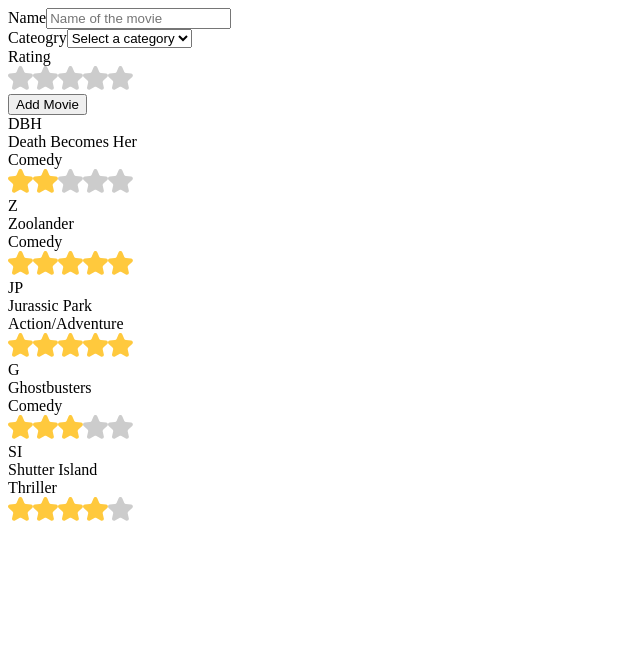
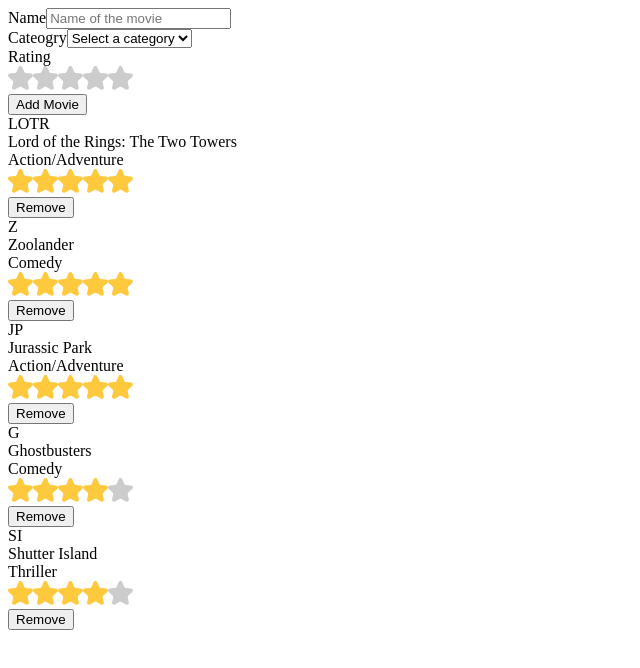
Before and after one commit to aaronalbright/react-screen-it, a React app: page / in a window 1280 px wide. Shown: the top 668 px of the page, without its empty margins (0-640 px from the left). Built offline with nearby package versions, Linux system fonts and the light colour scheme; the HTML template or start-up script is replaced by a standard one.

Commit message:
Added remove item button

```diff
--- a/src/data/movies.json
+++ b/src/data/movies.json
@@ -1,8 +1,8 @@
 [
     {
-        "title": "Death Becomes Her",
-        "cat": "Comedy",
-        "rating": 2
+        "title": "Lord of the Rings: The Two Towers",
+        "cat": "Action/Adventure",
+        "rating": 5
     },
     {
         "title": "Zoolander",
@@ -17,7 +17,7 @@
     {
         "title": "Ghostbusters",
         "cat": "Comedy",
-        "rating": 3
+        "rating": 4
     },
     {
         "title": "Shutter Island",
--- a/src/js/components/App.jsx
+++ b/src/js/components/App.jsx
@@ -15,11 +15,14 @@
   handleButtonClick(newMovie) {
     this.setState({ movies: [newMovie, ...this.state.movies] });
   }
+  handleButton(title) {
+    this.setState({movies: this.state.movies.filter(d => d.title !== title)})
+  }
   render() {
     return (
       <>
         <MovieInfo sendEntry={d => this.handleButtonClick(d)} />
-        <MovieList movies={this.state.movies}/>
+        <MovieList movies={this.state.movies} handleRemove={d => this.handleButton(d)}/>
       </>
     );
   }
--- a/src/js/components/MovieInfo.jsx
+++ b/src/js/components/MovieInfo.jsx
@@ -39,6 +39,10 @@
   };
 
   const hanldeButton = () => {
+    if (name == '' || cat == "" || rating == 0) {
+      alert("Please completely fill in the movie information")
+      return
+    }
     const movieEntry = {
       title: name,
       cat: cat,
--- a/src/js/components/MovieList.jsx
+++ b/src/js/components/MovieList.jsx
@@ -1,9 +1,8 @@
-import React, { useState } from 'react';
+import React from 'react';
 import star from '../../assets/star.svg';
 import starFilled from '../../assets/star-filled.svg';
 
-export default function MovieList(props) {
-  const movies = props.movies;
+export default function MovieList({movies, handleRemove}) {
 
   const fillStars = (num) => {
       return [...Array(5).keys()].map(d => {
@@ -18,8 +17,8 @@
   return (
     <div className="movies-list">
       {movies.map((d,i) => {
-        return <div className="movies-list__item" key={`movie--${i}`}>
-            <div className="item__icon">{d.title.match(/\b(\w)/g).join('')}</div>
+        return <div className="movies-list__item" index={i} key={`movie--${i}`}>
+            <div className="item__icon">{d.title !== '' ? d.title.match(/\b(\w)/g).join('').toUpperCase().slice(0,4) : ''}</div>
             <div className="item__title">
                 {d.title}
             </div>
@@ -27,6 +26,7 @@
             <div className="item__rating">
                 {fillStars(d.rating)}
                 </div>
+              <div className="item__delete"><button onClick={() => handleRemove(d.title)}>Remove</button></div>
             </div>;
       })}
     </div>
--- a/src/scss/main.scss
+++ b/src/scss/main.scss
@@ -84,13 +84,14 @@
     0 4px 8px 0 rgba(97, 160, 255, 0.25);
   border-radius: 8px;
   height: 72px;
-  transition: transform .2s ease-out, filter .2s ease-out, box-shadow .2s ease-out;
+  transition: transform 0.2s ease-out, filter 0.2s ease-out,
+    box-shadow 0.2s ease-out;
   &:hover {
     filter: brightness(120%);
     cursor: pointer;
     transform: translateY(-3px);
     box-shadow: 0 5px 4px 0 rgba(97, 160, 255, 0.5),
-    0 7px 8px 0 rgba(97, 160, 255, 0.25);
+      0 7px 8px 0 rgba(97, 160, 255, 0.25);
   }
 }
 
@@ -104,7 +105,8 @@
     grid-template-columns: 64px 1fr 0.5fr;
     grid-template-areas:
       'icon title rating'
-      'icon cat rating';
+      'icon cat rating'
+      'del del del';
     border-top: 1px solid #eeeeee;
     padding: 30px 2.5rem;
     align-items: center;
@@ -130,6 +132,9 @@
     font-weight: bold;
     font-size: 24px;
     color: #000000;
+    overflow: hidden;
+    text-overflow: ellipsis;
+    white-space: nowrap;
   }
   .item__cat {
     grid-area: cat;
@@ -146,4 +151,33 @@
   .movies-list__item:last-child {
     border-bottom: 1px solid #eeeeee;
   }
+  .item__delete {
+    grid-area: del;
+    place-self: center;
+    display: none;
+    button {
+      border-radius: 5px;
+      padding: 5px 10px;
+      background-color: rgb(233, 67, 67);
+      color: #fff;
+      border: 1px solid rgb(233, 67, 67);
+      &:hover {
+        cursor: pointer;
+        filter: brightness(130%);
+      }
+      &:focus {
+        outline: rgb(241, 35, 35) auto 1px;
+      }
+    }
+  }
+  .movies-list__item:hover {
+    background-color: #eee;
+    .item__title {
+      overflow: visible;
+      white-space: normal;
+    }
+    .item__delete {
+      display: block;
+    }
+  }
 }
```
Also changed, not shown: 8 other files (tests, documents, lock files or other folders).
